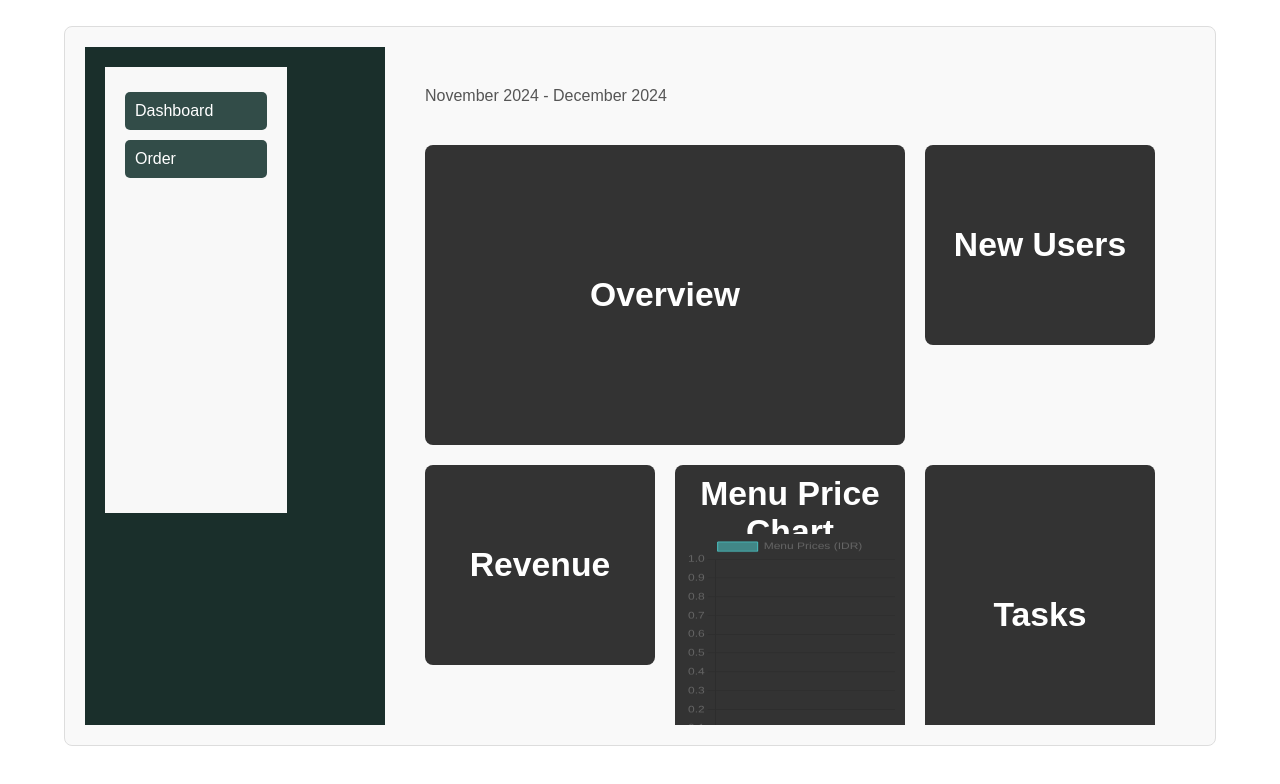
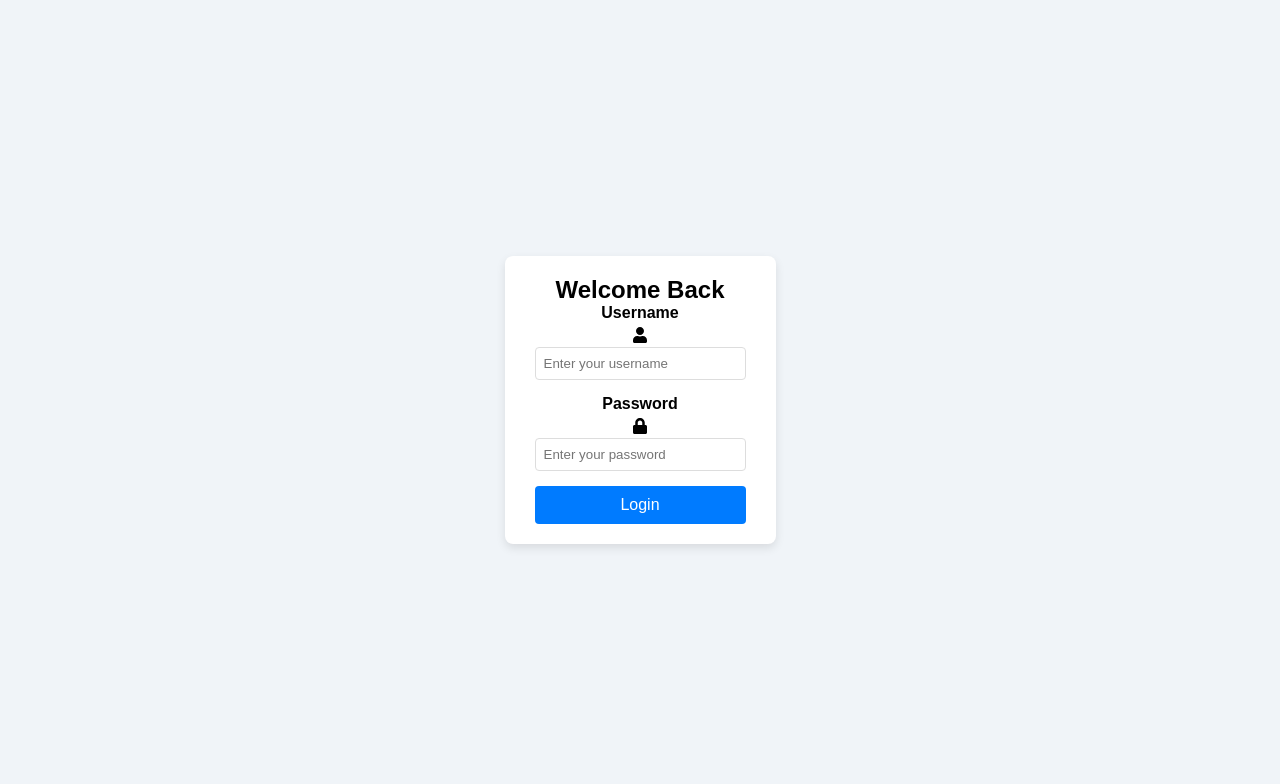
Before and after one commit to FauzanIkhsani04/kasir-digital, a React (Create React App) app in the folder FE/: page / in a window 1280 px wide. Shown: the top 784 px of the page. Built offline with nearby package versions, Linux system fonts and the light colour scheme; no server answers; the database is empty.

Commit message:
conflict Fix

```diff
--- a/FE/package.json
+++ b/FE/package.json
@@ -13,6 +13,7 @@
     "react": "^18.3.1",
     "react-chartjs-2": "^5.2.0",
     "react-dom": "^18.3.1",
+    "react-icons": "^5.4.0",
     "react-router-dom": "^6.28.0",
     "react-scripts": "^5.0.1",
     "web-vitals": "^2.1.4"
--- a/FE/src/App.js
+++ b/FE/src/App.js
@@ -1,25 +1,33 @@
 import React from "react";
 import { BrowserRouter as Router, Routes, Route } from "react-router-dom";
 import Sidebar from "../src/dashboard/sidebar.jsx";
-import Header from "../src/dashboard/header.jsx";
 import Dashboard from "../src/dashboard/dashboard.jsx";
 import Order from "../src/order/order.jsx";
 import Menu from "../src/order/menu.jsx";
+import Login from "../src/dashboard/login.jsx";
 import "./App.css";
 
 function App() {
   return (
     <Router>
+      <Routes>
+        <Route path="/" element={<Login />} />
+        <Route
+          path="*"
+          element={
             <div className="container">
               <Sidebar />
               <main className="content">
                 <Routes>
-            <Route path="/" element={<Dashboard />} />
+                  <Route path="/dashboard" element={<Dashboard />} />
                   <Route path="/order" element={<Order />} />
                   <Route path="/menu" element={<Menu />} />
                 </Routes>
               </main>
             </div>
+          }
+        />
+      </Routes>
     </Router>
   );
 }
--- a/FE/src/assets/dashboard.css
+++ b/FE/src/assets/dashboard.css
@@ -3,7 +3,6 @@
   margin: 0;
   padding: 0;
   box-sizing: border-box;
-  overflow: hidden;
 }
 
 /* Container Dashboard */
@@ -12,13 +11,13 @@
   height: 100vh;
   font-family: Arial, sans-serif;
   color: #333;
+  background-color: #f4f7fc;
 }
 
 /* Bagian Konten Utama */
 .content {
   flex: 1;
   padding: 20px;
-  background-color: #f9f9f9;
   overflow-y: auto;
 }
 
@@ -42,42 +41,60 @@
 
 .dashboard-cards {
   display: grid;
-  grid-template-columns: repeat(3, 1fr);
+  grid-template-columns: repeat(auto-fit, minmax(300px, 1fr));
   gap: 20px;
 }
 
 /* Kartu */
 .card {
-  background-color: #333;
+  background-color: #fff;
   border-radius: 8px;
-  height: 200px;
+  box-shadow: 0 4px 10px rgba(0, 0, 0, 0.1);
+  padding: 20px;
   display: flex;
   flex-direction: column;
   align-items: center;
   justify-content: center;
   text-align: center;
-  color: #fff;
-  font-size: 1.2em;
-  transition: transform 0.3s;
+  transition: transform 0.3s ease, box-shadow 0.3s ease;
 }
 
 .card:hover {
   transform: translateY(-5px);
+  box-shadow: 0 6px 15px rgba(0, 0, 0, 0.15);
 }
 
 /* Ukuran Kartu */
 .large-card {
   grid-column: span 2;
-  height: 300px;
+  height: 350px;
 }
 
 .medium-card {
-  height: 300px; /* Tinggi ditingkatkan untuk grafik */
-  padding: 10px;
+  height: 300px;
 }
 
 .small-card {
   height: 200px;
+}
+
+/* Order History List */
+.order-history-list {
+  list-style: none;
+  padding: 0;
+  width: 100%;
+}
+
+.order-item {
+  background: #fafafa;
+  border: 1px solid #e0e0e0;
+  border-radius: 5px;
+  margin-bottom: 10px;
+  padding: 10px 15px;
+}
+
+.order-item p {
+  margin: 5px 0;
 }
 
 /* Responsif */
@@ -85,4 +102,8 @@
   .dashboard-cards {
     grid-template-columns: 1fr;
   }
+
+  .large-card {
+    grid-column: span 1;
+  }
 }
--- /dev/null
+++ b/FE/src/assets/login.css
@@ -0,0 +1,58 @@
+.login-container {
+  display: flex;
+  justify-content: center;
+  align-items: center;
+  height: 100vh;
+  background-color: #f0f4f8;
+}
+
+.login-card {
+  background: white;
+  padding: 20px 30px;
+  border-radius: 8px;
+  box-shadow: 0 4px 10px rgba(0, 0, 0, 0.1);
+  text-align: center;
+}
+
+.form-group {
+  margin-bottom: 15px;
+}
+
+label {
+  display: block;
+  font-weight: bold;
+  margin-bottom: 5px;
+}
+
+input {
+  width: 100%;
+  padding: 8px;
+  border: 1px solid #ddd;
+  border-radius: 4px;
+}
+
+input:focus {
+  outline: none;
+  border-color: #007bff;
+}
+
+.error-message {
+  color: red;
+  font-size: 0.9em;
+  margin-top: 10px;
+}
+
+.login-button {
+  width: 100%;
+  padding: 10px;
+  background-color: #007bff;
+  color: white;
+  border: none;
+  border-radius: 4px;
+  font-size: 1em;
+  cursor: pointer;
+}
+
+.login-button:hover {
+  background-color: #0056b3;
+}
--- a/FE/src/dashboard/dashboard.jsx
+++ b/FE/src/dashboard/dashboard.jsx
@@ -2,13 +2,14 @@ import React, { useEffect, useState } from "react";
 import "../assets/dashboard.css"; // Import the CSS file for styling
 import { Bar } from "react-chartjs-2";
 import { Chart as ChartJS, CategoryScale, LinearScale, BarElement, Tooltip, Legend } from "chart.js";
-import { collection, getDocs } from "firebase/firestore";
-import { db } from "../firebase/firebase"; // Pastikan konfigurasi Firebase benar
+import { collection, getDocs, query, orderBy, limit } from "firebase/firestore";
+import { db } from "../firebase/firebase"; // Make sure Firebase configuration is correct
 
 ChartJS.register(CategoryScale, LinearScale, BarElement, Tooltip, Legend);
 
 const Dashboard = () => {
   const [chartData, setChartData] = useState(null);
+  const [orderHistory, setOrderHistory] = useState([]);
 
   useEffect(() => {
     const fetchChartData = async () => {
@@ -35,7 +36,19 @@ const Dashboard = () => {
       });
     };
 
+    const fetchOrderHistory = async () => {
+      const orderData = [];
+      const orderQuery = query(collection(db, "bill"), orderBy("timestamp", "desc"), limit(5));
+      const querySnapshot = await getDocs(orderQuery);
+      querySnapshot.forEach((doc) => {
+        const { customer, paid } = doc.data();
+        orderData.push({ id: doc.id, customer, paid });
+      });
+      setOrderHistory(orderData);
+    };
+
     fetchChartData();
+    fetchOrderHistory();
   }, []);
 
   return (
@@ -46,21 +59,8 @@ const Dashboard = () => {
         </header>
         <section className="dashboard">
           <div className="dashboard-cards">
-            {/* Large Card */}
+            {/* Chart Card */}
             <div className="card large-card">
-              <h3>Overview</h3>
-            </div>
-
-            {/* Small Cards */}
-            <div className="card small-card">
-              <h3>New Users</h3>
-            </div>
-            <div className="card small-card">
-              <h3>Revenue</h3>
-            </div>
-
-            {/* Medium Card for Chart */}
-            <div className="card medium-card">
               <h3>Menu Price Chart</h3>
               {chartData ? (
                 <Bar
@@ -75,9 +75,25 @@ const Dashboard = () => {
               )}
             </div>
 
-            {/* Another Medium Card */}
-            <div className="card medium-card">
-              <h3>Tasks</h3>
+            {/* Order History Card */}
+            <div className="card large-card">
+              <h3>Recent Order History</h3>
+              {orderHistory.length > 0 ? (
+                <ul className="order-history-list">
+                  {orderHistory.map((order) => (
+                    <li key={order.id} className="order-item">
+                      <p>
+                        <strong>Customer:</strong> {order.customer}
+                      </p>
+                      <p>
+                        <strong>Total Paid:</strong> Rp {order.paid}
+                      </p>
+                    </li>
+                  ))}
+                </ul>
+              ) : (
+                <p>No recent orders.</p>
+              )}
             </div>
           </div>
         </section>
--- /dev/null
+++ b/FE/src/dashboard/login.jsx
@@ -0,0 +1,50 @@
+import React, { useState } from "react";
+import { useNavigate } from "react-router-dom";
+import "../assets/login.css"; // Import CSS file for styling
+import { FaUser, FaLock } from "react-icons/fa"; // Import icons
+
+function Login() {
+  const [username, setUsername] = useState("");
+  const [password, setPassword] = useState("");
+  const [error, setError] = useState("");
+  const navigate = useNavigate();
+
+  const handleLogin = (e) => {
+    e.preventDefault();
+    if (username === "adminsate" && password === "admin123") {
+      navigate("/dashboard");
+    } else {
+      setError("Invalid username or password");
+    }
+  };
+
+  return (
+    <div className="login-container">
+      <div className="login-card">
+        <h2>Welcome Back</h2>
+        <form onSubmit={handleLogin}>
+          <div className="form-group">
+            <label htmlFor="username">Username</label>
+            <div className="input-icon">
+              <FaUser className="icon" />
+              <input type="text" id="username" value={username} onChange={(e) => setUsername(e.target.value)} required placeholder="Enter your username" />
+            </div>
+          </div>
+          <div className="form-group">
+            <label htmlFor="password">Password</label>
+            <div className="input-icon">
+              <FaLock className="icon" />
+              <input type="password" id="password" value={password} onChange={(e) => setPassword(e.target.value)} required placeholder="Enter your password" />
+            </div>
+          </div>
+          {error && <p className="error-message">{error}</p>}
+          <button type="submit" className="login-button">
+            Login
+          </button>
+        </form>
+      </div>
+    </div>
+  );
+}
+
+export default Login;
--- a/FE/src/dashboard/sidebar.jsx
+++ b/FE/src/dashboard/sidebar.jsx
@@ -13,7 +13,7 @@ const Sidebar = () => {
       <nav className="menu">
         <ul>
           <li>
-            <Link to="/">Dashboard</Link>
+            <Link to="/dashboard">Dashboard</Link>
           </li>
           <li>
             <Link to="/order">Order</Link>
--- a/FE/src/order/order.jsx
+++ b/FE/src/order/order.jsx
@@ -1,17 +1,24 @@
 import React, { useState, useEffect } from "react";
-import { Link } from "react-router-dom"; // Import Link for navigation
+import { Link, useNavigate } from "react-router-dom"; // Import Link and useNavigate for navigation
 import { db } from "../firebase/firebase"; // Adjust path as necessary
-import { collection, getDocs } from "firebase/firestore";
+import { collection, getDocs, addDoc, serverTimestamp } from "firebase/firestore";
 import "../assets/order.css";
+import { FaQrcode, FaMoneyBillWave } from "react-icons/fa"; // Import icons for QRIS and Cash
 
 const Order = () => {
   const [menuItems, setMenuItems] = useState([]);
+  const [filteredItems, setFilteredItems] = useState([]); // State for filtered items
+  const [searchQuery, setSearchQuery] = useState("");
   const [selectedItems, setSelectedItems] = useState([]);
-  const [customerName, setCustomerName] = useState("Customer's Name");
-  const [orderNumber, setOrderNumber] = useState(0);
+  const [customerName, setCustomerName] = useState("");
   const [currentDate, setCurrentDate] = useState("");
   const [currentTime, setCurrentTime] = useState("");
   const [showPaymentPopup, setShowPaymentPopup] = useState(false); // State for showing payment popup
+  const [paymentMethod, setPaymentMethod] = useState("");
+  const [showSummaryPopup, setShowSummaryPopup] = useState(false);
+  const [cashPaid, setCashPaid] = useState(0);
+  const [error, setError] = useState(""); // State for customer name validation
+  const navigate = useNavigate();
 
   // Fetch menu items from Firestore
   useEffect(() => {
@@ -23,6 +30,7 @@ const Order = () => {
           ...doc.data(),
         }));
         setMenuItems(items);
+        setFilteredItems(items); // Initially, all items are displayed
       } catch (error) {
         console.error("Error fetching data from Firestore:", error);
       }
@@ -55,11 +63,49 @@ const Order = () => {
   };
 
   const handlePlaceOrder = () => {
+    if (!customerName.trim()) {
+      setError("Please enter the customer's name.");
+      return;
+    }
+    setError("");
     setShowPaymentPopup(true); // Show the payment popup when the order is placed
+  };
+
+  const handleSearch = (e) => {
+    const query = e.target.value.toLowerCase();
+    setSearchQuery(query);
+    setFilteredItems(menuItems.filter((item) => item.name.toLowerCase().includes(query)));
+  };
+
+  const handlePaymentMethod = (method) => {
+    setPaymentMethod(method);
+    setShowPaymentPopup(false);
+    setShowSummaryPopup(true);
+  };
+
+  const handleConfirmPayment = async () => {
+    const orderDetails = selectedItems.reduce((acc, item, index) => {
+      acc[`order-${index + 1}`] = item;
+      return acc;
+    }, {});
+
+    try {
+      await addDoc(collection(db, "bill"), {
+        customer: customerName,
+        order: orderDetails,
+        paid: total,
+        "payment-method": paymentMethod,
+        timestamp: serverTimestamp(),
+      });
+      navigate("/dashboard");
+    } catch (error) {
+      console.error("Error saving to Firestore:", error);
+    }
   };
 
   const subtotal = selectedItems.reduce((acc, item) => acc + item.price, 0);
   const total = subtotal;
+  const change = cashPaid - total;
 
   return (
     <div className="app">
@@ -77,10 +123,10 @@ const Order = () => {
           <button className="category active">All Menu</button>
         </div>
 
-        <input className="search" type="text" placeholder="Search something on your mind" />
+        <input className="search" type="text" placeholder="Search something on your mind" value={searchQuery} onChange={handleSearch} />
 
         <div className="menu-items">
-          {menuItems.map((item) => (
+          {filteredItems.map((item) => (
             <div className="menu-item" key={item.id} onClick={() => handleAddItem(item)}>
               <div className="item-name">{item.name}</div>
               <div className="item-price">Rp {item.price}</div>
@@ -92,8 +138,8 @@ const Order = () => {
       {/* Right Panel: Order Summary */}
       <div className="order-summary">
         <div className="order-header">
-          <input type="text" value={customerName} onChange={(e) => setCustomerName(e.target.value)} placeholder="Enter Customer's Name" className="customer-name-input" />
-          <input type="number" value={orderNumber} onChange={(e) => setOrderNumber(Number(e.target.value))} placeholder="Order Number" className="order-number-input" />
+          <input type="text" value={customerName} onChange={(e) => setCustomerName(e.target.value)} placeholder="Nama" className="customer-name-input" />
+          {error && <p className="error-message">{error}</p>}
         </div>
 
         <div className="order-details">
@@ -134,14 +180,43 @@ const Order = () => {
         <div className="payment-popup">
           <div className="popup-content">
             <h3>Select Payment Method</h3>
-            <button className="payment-option" onClick={() => alert("Payment via Cash")}>
-              Cash
+            <button className="payment-option" onClick={() => handlePaymentMethod("cash")}>
+              <FaMoneyBillWave className="payment-icon" /> Cash
             </button>
-            <button className="payment-option" onClick={() => alert("Payment via QRIS")}>
-              QRIS
+            <button className="payment-option" onClick={() => handlePaymentMethod("qris")}>
+              <FaQrcode className="payment-icon" /> QRIS
             </button>
             <button className="close-popup" onClick={() => setShowPaymentPopup(false)}>
               Close
+            </button>
+          </div>
+        </div>
+      )}
+
+      {/* Summary Popup */}
+      {showSummaryPopup && (
+        <div className="summary-popup">
+          <div className="popup-content">
+            <h3>Order Summary</h3>
+            <ul>
+              {selectedItems.map((item, index) => (
+                <li key={index}>
+                  {item.name} - Rp {item.price}
+                </li>
+              ))}
+            </ul>
+            <div className="total">Total: Rp {total}</div>
+            {paymentMethod === "cash" && (
+              <div>
+                <input type="number" value={cashPaid} onChange={(e) => setCashPaid(Number(e.target.value))} placeholder="Enter payment amount" />
+                <div>Change: Rp {change >= 0 ? change : 0}</div>
+              </div>
+            )}
+            <button className="confirm-btn" onClick={handleConfirmPayment}>
+              Lunas
+            </button>
+            <button className="cancel-btn" onClick={() => setShowSummaryPopup(false)}>
+              Cancel
             </button>
           </div>
         </div>
```
Also changed, not shown: FE/src/assets/order.css (+112 -0 lines). Lines whose indentation alone changed are shown as unchanged.
